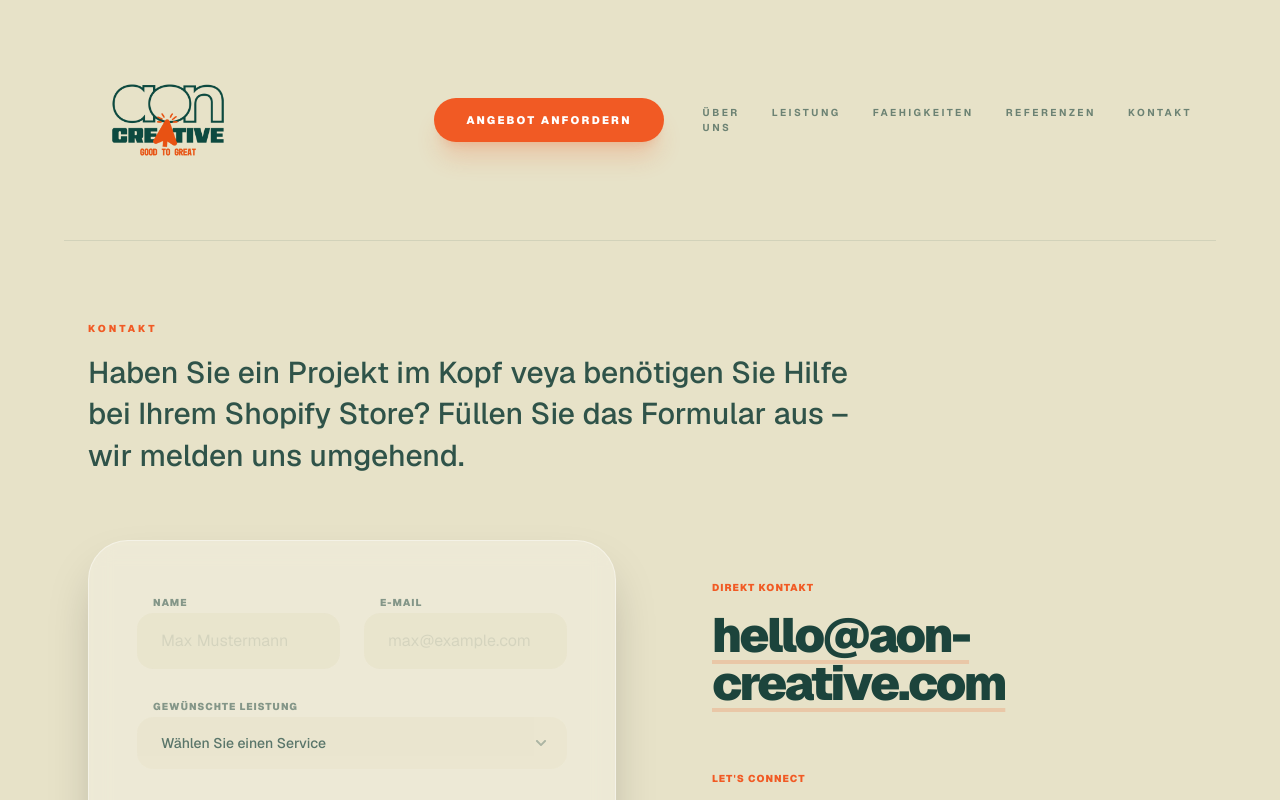
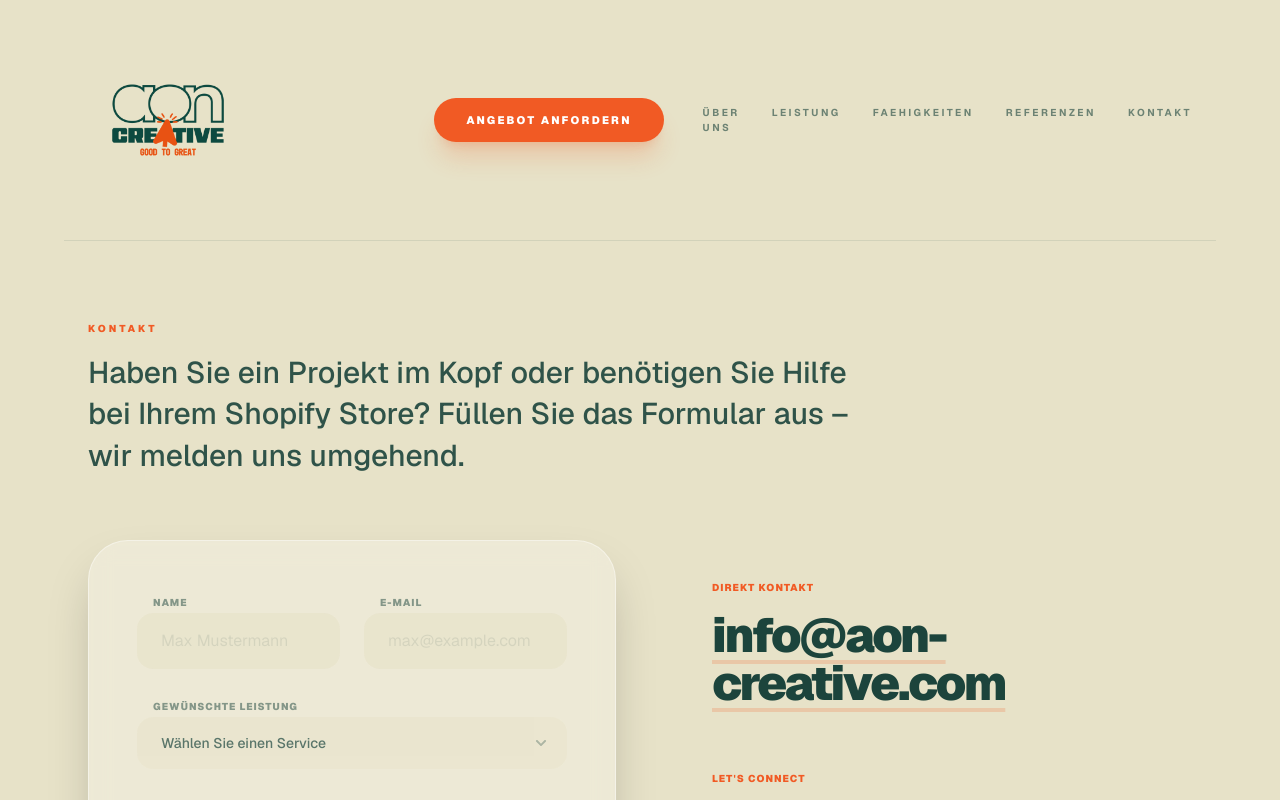
Before and after one commit to ademi57/aon-creative-web, a Next.js app: page /kontakt in a window 1280 px wide. Shown: the top 800 px of the page. Built offline with nearby package versions, Linux system fonts and the light colour scheme.

Commit message:
feat: yeni modern kontakt sayfası ve görsel güncellemeler

```diff
--- a/app/kontakt/page.tsx
+++ b/app/kontakt/page.tsx
@@ -45,7 +45,6 @@ export default function Kontakt() {
     <main className="min-h-screen bg-[#E7E2C8] text-[#1C443C] font-sans selection:bg-[#F15A24] selection:text-white overflow-x-hidden">
 
       {/* --- HEADER / NAVIGATION --- */}
-      {/* Z-INDEX 1000 YAPILDI: Menü butonunun her zaman üstte kalması için */}
       <nav className="max-w-6xl mx-auto px-5 md:px-6 flex justify-between items-center py-6 md:py-10 border-b border-[#1C443C]/10 relative z-[1000]">
         <div className="flex-1 flex justify-start">
           <a href="/">
@@ -69,7 +68,6 @@ export default function Kontakt() {
               <a key={link.name} href={link.href} className="hover:text-[#F15A24] transition-colors">{link.name}</a>
             ))}
           </div>
-          {/* BUTON Z-INDEX ARTIRILDI: Menü açıkken kapatma tuşu (X) görünmesi için */}
           <button
             onClick={() => setIsMenuOpen(!isMenuOpen)}
             className="md:hidden flex flex-col justify-center items-center w-10 h-10 gap-1.5 outline-none relative z-[1100]"
@@ -89,7 +87,6 @@ export default function Kontakt() {
             animate={{ opacity: 1, x: 0 }}
             exit={{ opacity: 0, x: "100%" }}
             transition={{ type: "tween", duration: 0.4 }}
-            /* Z-INDEX 1050 YAPILDI: Navigasyonun üstünde, butonun altında */
             className="fixed inset-0 bg-[#E7E2C8] z-[1050] flex flex-col items-center justify-center overflow-hidden"
           >
             <div className="flex flex-col items-center gap-8">
@@ -116,7 +113,7 @@ export default function Kontakt() {
         <header className="mb-16">
           <h2 className="text-[#F15A24] text-[10px] font-black uppercase tracking-[0.3em] mb-4">Kontakt</h2>
           <p className="text-xl md:text-3xl font-medium max-w-3xl leading-snug opacity-90">
-            Haben Sie ein Projekt im Kopf veya benötigen Sie Hilfe bei Ihrem Shopify Store?
+            Haben Sie ein Projekt im Kopf oder benötigen Sie Hilfe bei Ihrem Shopify Store?
             Füllen Sie das Formular aus – wir melden uns umgehend.
           </p>
         </header>
@@ -146,9 +143,10 @@ export default function Kontakt() {
                 <div className="relative">
                   <select name="service" required className="w-full bg-[#E7E2C8]/60 border-none rounded-2xl py-4 px-6 focus:ring-2 focus:ring-[#F15A24] outline-none transition-all cursor-pointer appearance-none text-sm font-medium opacity-70 text-[#1C443C]">
                     <option value="">Wählen Sie einen Service</option>
-                    <option value="Shopify Debugging">Shopify Debugging & Performance</option>
-                    <option value="Custom UI/UX">Custom UI/UX Store-Design</option>
-                    <option value="SEO Audit">Technical SEO & Audit</option>
+                    <option value="Webdesign">Webdesign erstellen</option>
+                    <option value="Shopify Debugging">Shopify Optimierung & Bugs</option>
+                    <option value="Store Setup">Shopify Store Setup</option>
+                    <option value="SEO Audit">Technisches SEO & Audit</option>
                   </select>
                   <FaChevronDown className="absolute right-5 top-1/2 -translate-y-1/2 pointer-events-none opacity-30" size={12} />
                 </div>
@@ -175,8 +173,8 @@ export default function Kontakt() {
           <div className="space-y-16 lg:pl-12">
             <section className="space-y-4 pt-10">
               <h4 className="text-[#F15A24] text-[10px] font-black uppercase tracking-widest">Direkt Kontakt</h4>
-              <a href="mailto:hello@aon-creative.com" className="text-3xl md:text-5xl font-black tracking-tighter hover:text-[#F15A24] transition-colors duration-300 underline underline-offset-8 decoration-[#F15A24]/20">
-                hello@aon-creative.com
+              <a href="mailto:info@aon-creative.com" className="text-3xl md:text-5xl font-black tracking-tighter hover:text-[#F15A24] transition-colors duration-300 underline underline-offset-8 decoration-[#F15A24]/20">
+                info@aon-creative.com
               </a>
             </section>
 
```
